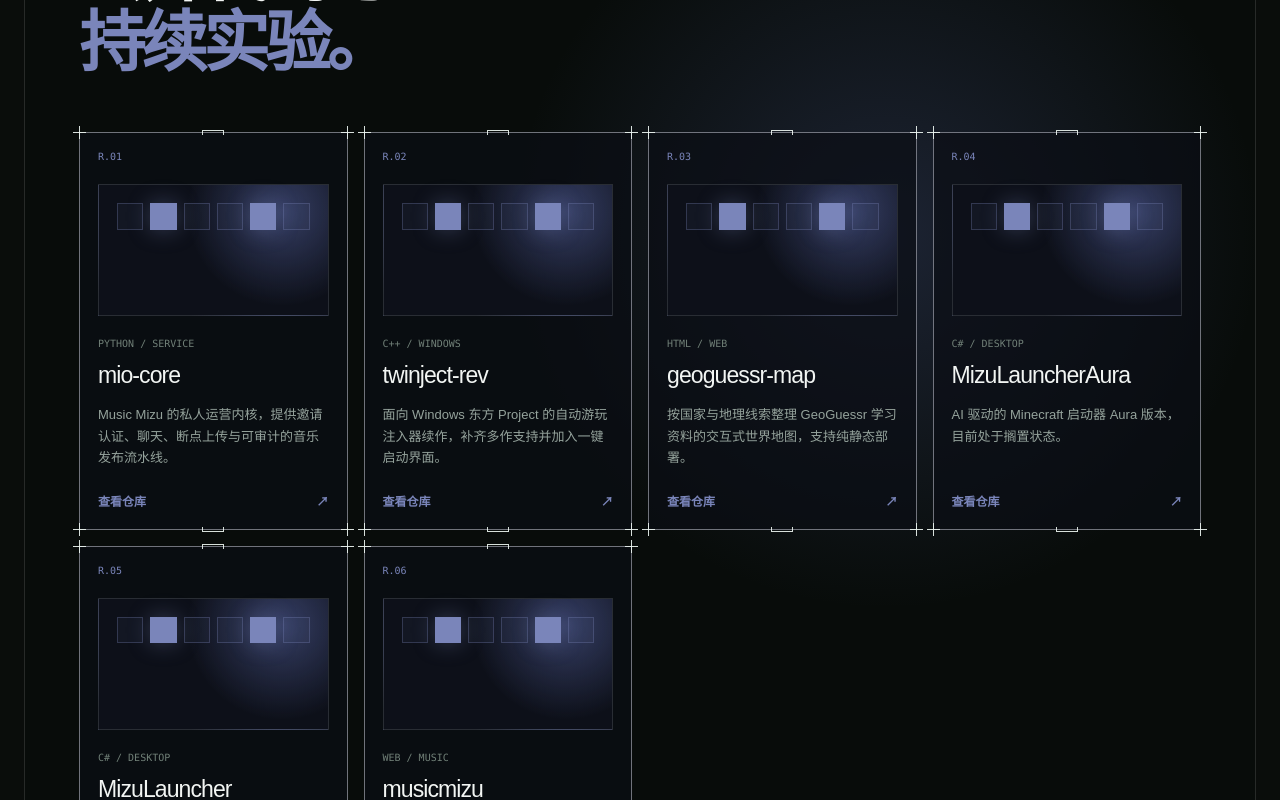
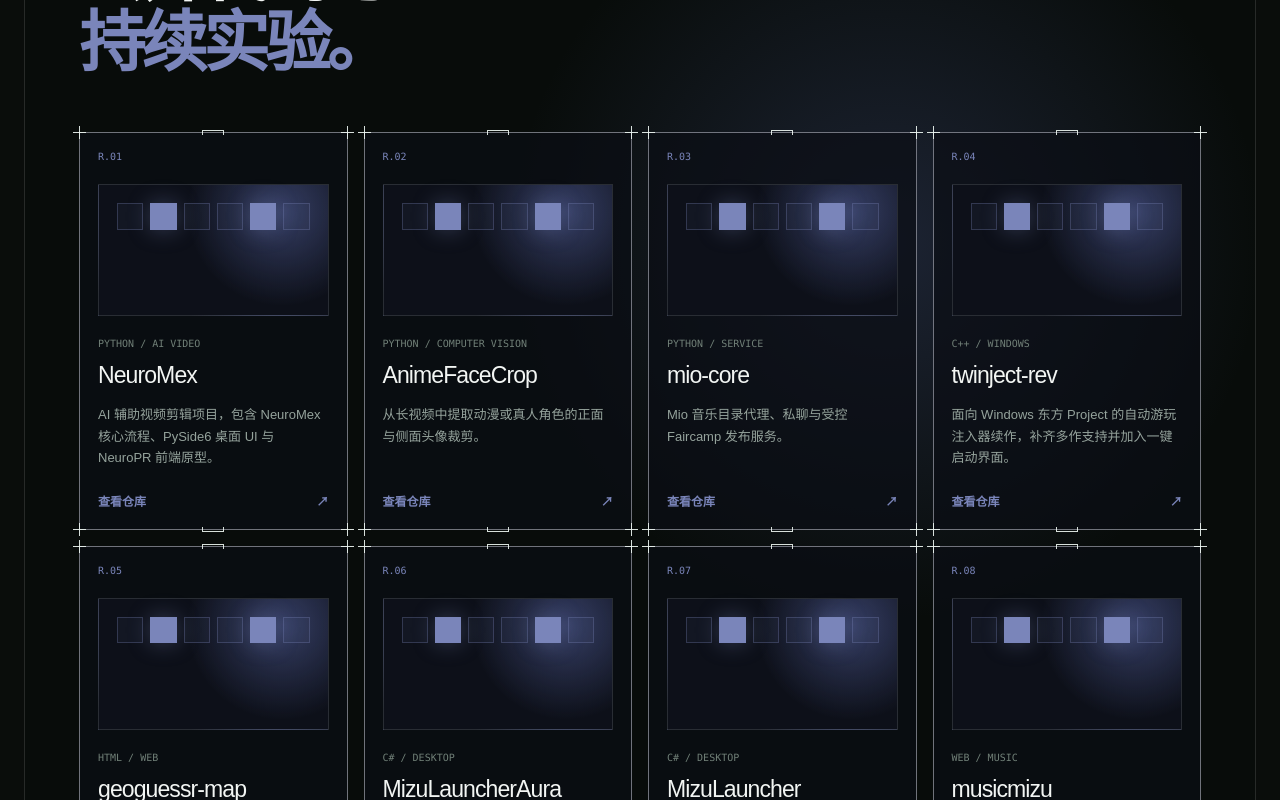
Before and after one commit to Nightmizus/Nightmizus.github.io, a Next.js app: page / in a window 1280 px wide. Shown: the part 1720-2520 px from the top of the page. Built offline with nearby package versions, Linux system fonts and the light colour scheme.

Commit message:
Update portfolio with current open source projects

```diff
--- a/app/layout.tsx
+++ b/app/layout.tsx
@@ -4,20 +4,20 @@
 export const metadata: Metadata = {
   metadataBase: new URL("https://mizusumi.com"),
   title: "水澄Mizu的个人主页",
-  description: "水澄Mizu的个人主页——将创意落地，收录个人项目、网站与联系方式。",
+  description: "水澄Mizu的个人主页——将创意落地，收录网站、开源项目、实验与联系方式。",
   icons: {
     icon: "/mizu-avatar.jpg",
     apple: "/mizu-avatar.jpg",
   },
   openGraph: {
     title: "水澄Mizu的个人主页",
-    description: "将创意落地。浏览我的网站、项目与实验。",
+    description: "将创意落地。浏览我的网站、开源项目与实验。",
     url: "https://mizusumi.com",
     siteName: "水澄Mizu的个人主页",
     locale: "zh_CN",
     type: "website",
   },
-  twitter: { card: "summary", title: "水澄Mizu的个人主页", description: "将创意落地。" },
+  twitter: { card: "summary", title: "水澄Mizu的个人主页", description: "将创意落地，浏览网站、开源项目与实验。" },
 };
 
 export default function RootLayout({ children }: Readonly<{ children: React.ReactNode }>) {
--- a/app/page.tsx
+++ b/app/page.tsx
@@ -86,12 +86,14 @@
 ];
 
 const repositories = [
-  { id: "R.01", name: "mio-core", type: "PYTHON / SERVICE", text: "Music Mizu 的私人运营内核，提供邀请认证、聊天、断点上传与可审计的音乐发布流水线。", href: "https://github.com/Nightmizus/mio-core" },
-  { id: "R.02", name: "twinject-rev", type: "C++ / WINDOWS", text: "面向 Windows 东方 Project 的自动游玩注入器续作，补齐多作支持并加入一键启动界面。", href: "https://github.com/Nightmizus/twinject-rev" },
-  { id: "R.03", name: "geoguessr-map", type: "HTML / WEB", text: "按国家与地理线索整理 GeoGuessr 学习资料的交互式世界地图，支持纯静态部署。", href: "https://github.com/Nightmizus/geoguessr-map" },
-  { id: "R.04", name: "MizuLauncherAura", type: "C# / DESKTOP", text: "AI 驱动的 Minecraft 启动器 Aura 版本，目前处于搁置状态。", href: "https://github.com/Nightmizus/MizuLauncherAura" },
-  { id: "R.05", name: "MizuLauncher", type: "C# / DESKTOP", text: "采用现代界面设计的 Minecraft 启动器，也是 MizuLauncher 系列的基础版本。", href: "https://github.com/Nightmizus/MizuLauncher" },
-  { id: "R.06", name: "musicmizu", type: "WEB / MUSIC", text: "Music Mizu 的社区平台仓库，让用户可以自由上传、浏览与分享音乐。", href: "https://github.com/shizwd/musicmizu" },
+  { id: "R.01", name: "NeuroMex", type: "PYTHON / AI VIDEO", text: "AI 辅助视频剪辑项目，包含 NeuroMex 核心流程、PySide6 桌面 UI 与 NeuroPR 前端原型。", href: "https://github.com/Nightmizus/NeuroMex" },
+  { id: "R.02", name: "AnimeFaceCrop", type: "PYTHON / COMPUTER VISION", text: "从长视频中提取动漫或真人角色的正面与侧面头像裁剪。", href: "https://github.com/Nightmizus/AnimeFaceCrop" },
+  { id: "R.03", name: "mio-core", type: "PYTHON / SERVICE", text: "Mio 音乐目录代理、私聊与受控 Faircamp 发布服务。", href: "https://github.com/Nightmizus/mio-core" },
+  { id: "R.04", name: "twinject-rev", type: "C++ / WINDOWS", text: "面向 Windows 东方 Project 的自动游玩注入器续作，补齐多作支持并加入一键启动界面。", href: "https://github.com/Nightmizus/twinject-rev" },
+  { id: "R.05", name: "geoguessr-map", type: "HTML / WEB", text: "按国家与地理线索整理 GeoGuessr 学习资料的交互式世界地图，支持纯静态部署。", href: "https://github.com/Nightmizus/geoguessr-map" },
+  { id: "R.06", name: "MizuLauncherAura", type: "C# / DESKTOP", text: "MizuLauncher 的 Aura 版本，探索 AI 驱动的 Minecraft 启动器体验。", href: "https://github.com/Nightmizus/MizuLauncherAura" },
+  { id: "R.07", name: "MizuLauncher", type: "C# / DESKTOP", text: "采用现代界面设计的 Minecraft 启动器，也是 MizuLauncher 系列的基础版本。", href: "https://github.com/Nightmizus/MizuLauncher" },
+  { id: "R.08", name: "musicmizu", type: "WEB / MUSIC", text: "Music Mizu 的社区平台仓库，让用户可以自由上传、浏览与分享音乐。", href: "https://github.com/shizwd/musicmizu" },
 ];
 
 const friendLinks = [
```
